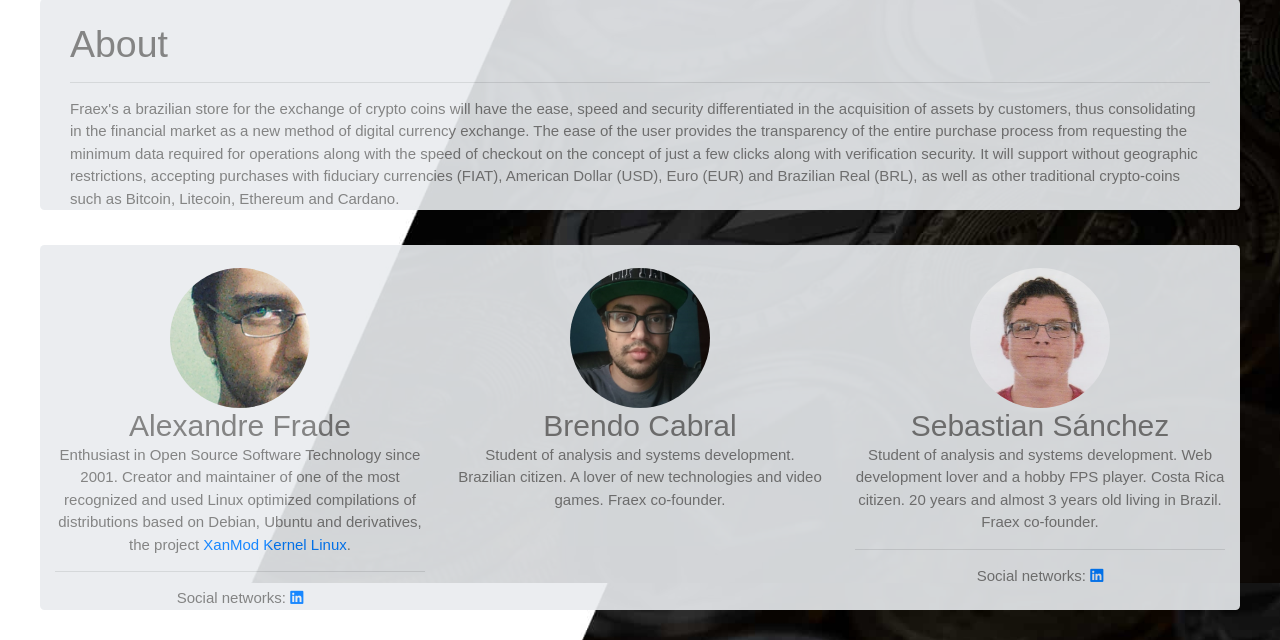
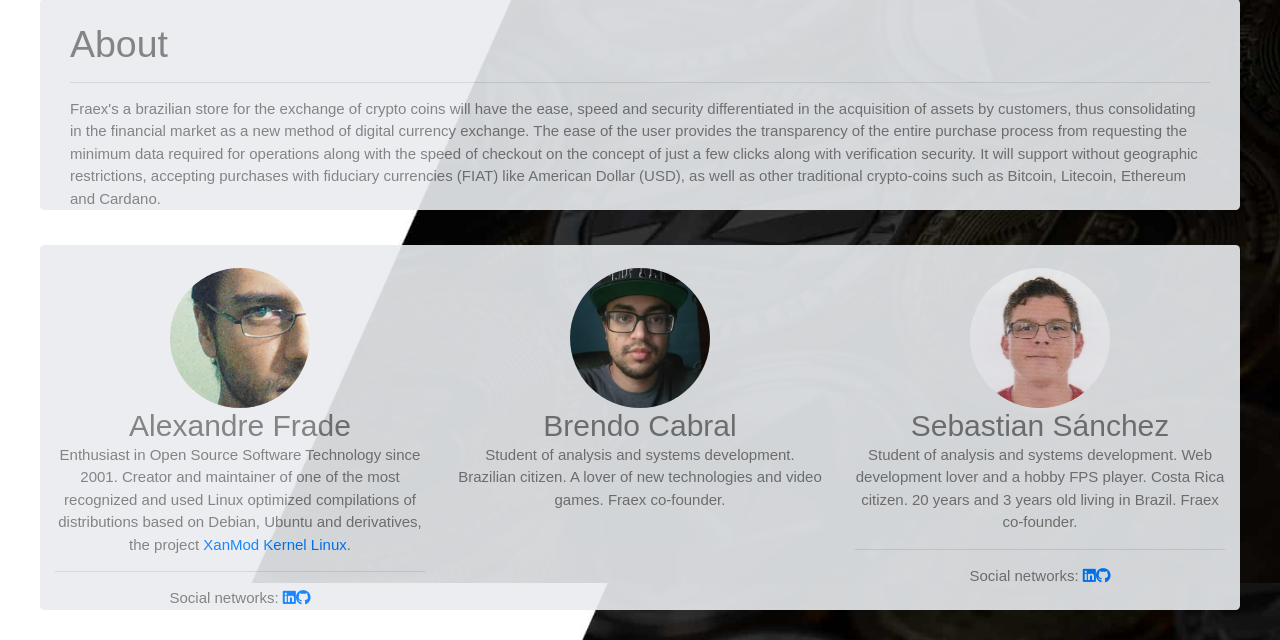
Before and after one commit to sesave/fraexweb, a PHP site: page /about.php in a window 1280 px wide. Shown: the part 217-857 px from the top of the page. Run offline with PHP 8.4, Linux system fonts and the light colour scheme; some libraries are stand-ins or nearby versions.

Commit message:
Update informations
Update the info about FIAT currencies that we accept and add some social networks

```diff
--- a/about.php
+++ b/about.php
@@ -70,7 +70,7 @@ include 'css.php';
 
                 <hr>
 
-                <p>Fraex's a brazilian store for the exchange of crypto coins will have the ease, speed and security differentiated in the acquisition of assets by customers, thus consolidating in the financial market as a new method of digital currency exchange. The ease of the user provides the transparency of the entire purchase process from requesting the minimum data required for operations along with the speed of checkout on the concept of just a few clicks along with verification security. It will support without geographic restrictions, accepting purchases with fiduciary currencies (FIAT), American Dollar (USD), Euro (EUR) and Brazilian Real (BRL), as well as other traditional crypto-coins such as Bitcoin, Litecoin, Ethereum and Cardano.</p>
+                <p>Fraex's a brazilian store for the exchange of crypto coins will have the ease, speed and security differentiated in the acquisition of assets by customers, thus consolidating in the financial market as a new method of digital currency exchange. The ease of the user provides the transparency of the entire purchase process from requesting the minimum data required for operations along with the speed of checkout on the concept of just a few clicks along with verification security. It will support without geographic restrictions, accepting purchases with fiduciary currencies (FIAT) like American Dollar (USD), as well as other traditional crypto-coins such as Bitcoin, Litecoin, Ethereum and Cardano.</p>
 
                 </div>
 
@@ -92,7 +92,7 @@ include 'css.php';
 
             <hr>
 
-            <p>Social networks: <a href="https://www.linkedin.com/in/alexandre-frade" target="_blank"><i class="fab fa-linkedin"></i></a></p>
+            <p>Social networks: <a href="https://www.linkedin.com/in/alexandre-frade" target="_blank"><i class="fab fa-linkedin"></i></a><a href="https://github.com/xanmod"><i class="fab fa-github"></i></a></p>
 
           </div><!-- /.col-lg-4 -->
 
@@ -116,11 +116,11 @@ include 'css.php';
 
             <h2>Sebastian Sánchez</h2>
 
-            <p>Student of analysis and systems development. Web development lover and a hobby FPS player. Costa Rica citizen. 20 years and almost 3 years old living in Brazil. Fraex co-founder.</p>
+            <p>Student of analysis and systems development. Web development lover and a hobby FPS player. Costa Rica citizen. 20 years and 3 years old living in Brazil. Fraex co-founder.</p>
 
             <hr>
 
-            <p>Social networks: <a href="https://www.linkedin.com/in/sebastian-s%C3%A1nchez-vega-011a52160/?locale=pt_BR" target="_blank"><i class="fab fa-linkedin"></i></a></p>
+            <p>Social networks: <a href="https://www.linkedin.com/in/sebastian-s%C3%A1nchez-vega-011a52160/?locale=pt_BR" target="_blank"><i class="fab fa-linkedin"></i></a><a href="https://github.com/sebaskun98"><i class="fab fa-github"></i></a></p>
 
           </div><!-- /.col-lg-4 -->
 
```
